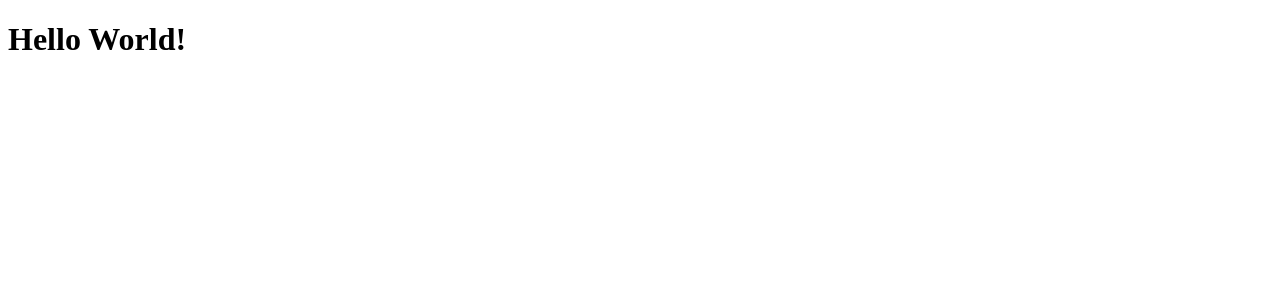
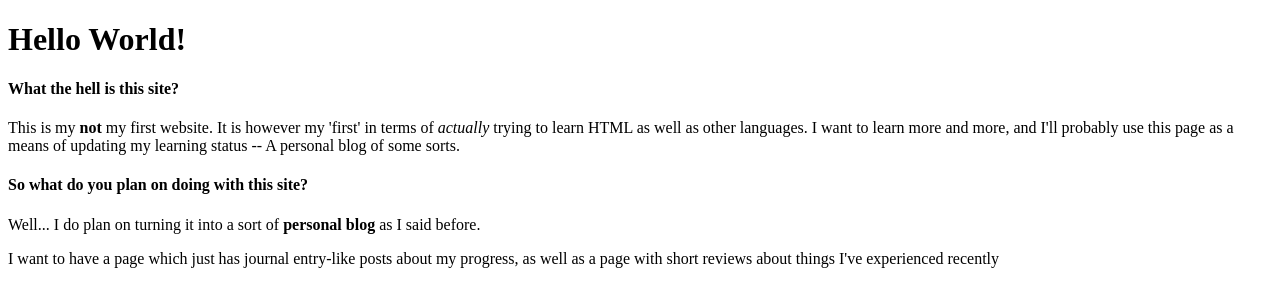
Before and after one commit to Codaxic/git_test, a plain HTML site: page html-boilerplate/index.html in a window 1280 px wide. Drawn offline with Linux system fonts and the light colour scheme.

Commit message:
Added more lines to index.html

```diff
--- a/html-boilerplate/index.html
+++ b/html-boilerplate/index.html
@@ -7,6 +7,14 @@
     <title>Webpage</title>
 </head>
 <body>
+    <!--This is an html comment!-->
     <h1>Hello World!</h1>
+    <h4> What the hell is this site?</h4>
+    <p>This is my <strong>not</strong> my first website. It is however my 'first' in terms of <em>actually</em> trying to learn HTML as well as other languages.
+        I want to learn more and more, and I'll probably use this page as a means of updating my learning status -- A personal blog of some sorts.
+    </p>
+    <h4>So what do you plan on doing with this site?</h4>
+    <p>Well... I do plan on turning it into a sort of <strong>personal blog</strong> as I said before.</p>
+    <p>I want to have a page which just has journal entry-like posts about my progress, as well as a page with short reviews about things I've experienced recently</p>
 </body>
 </html>
```
